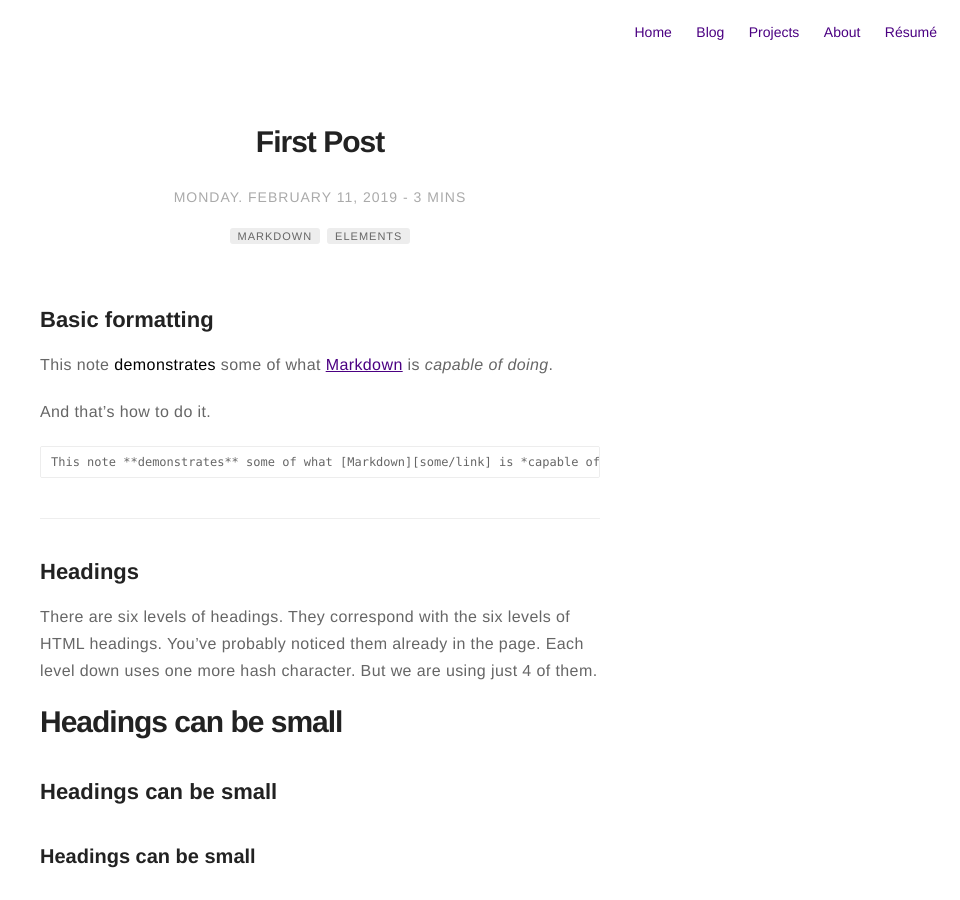
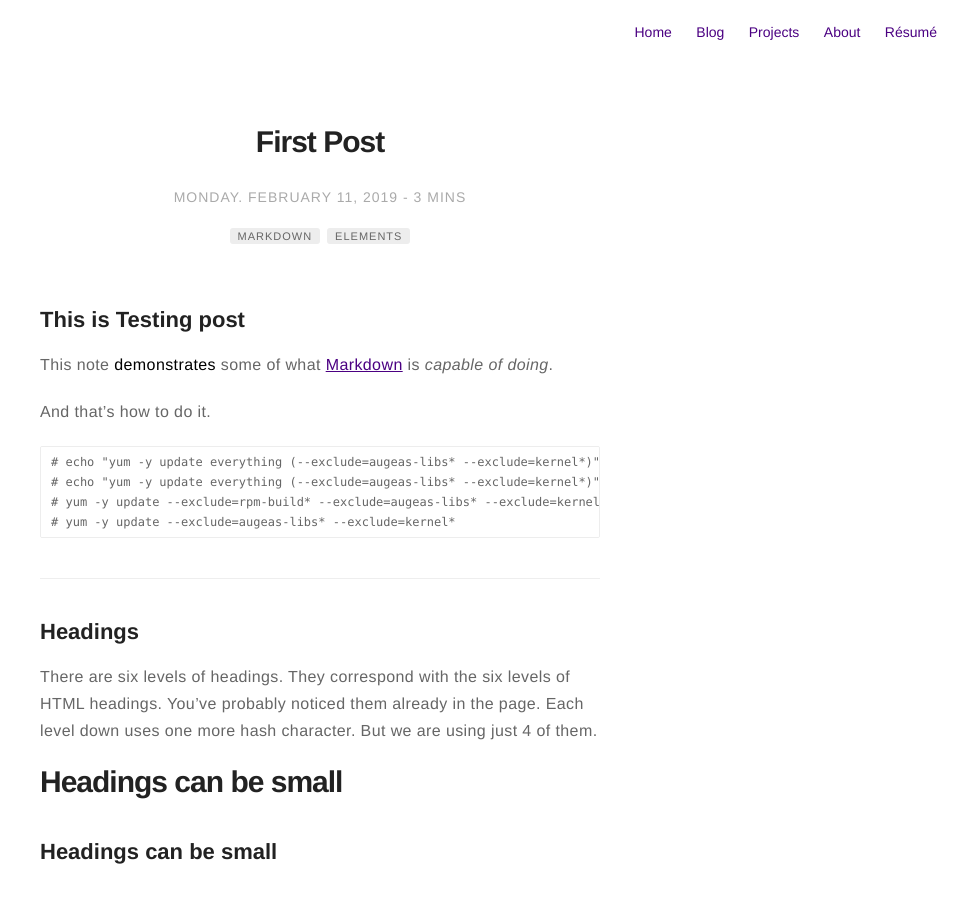
Before and after one commit to satishdotpatel/satishdotpatel, a Jekyll site: the page built from _posts/2019-02-11-First-Post.markdown, in a window 1280 px wide and 900 px high. Shown: the whole window, without its empty margins (320-1280 px from the left). Built offline with Jekyll 4.4.1, drawn with Linux system fonts in a browser that asks for light colours; comment, search, counter and statistics services are not loaded.

Commit message:
firstpost testing

```diff
--- a/_posts/2019-02-11-First-Post.markdown
+++ b/_posts/2019-02-11-First-Post.markdown
@@ -13,14 +13,17 @@ author: johndoe
 description: Markdown summary with different options
 ---
 
-## Basic formatting
+## This is Testing post
 
 This note **demonstrates** some of what [Markdown][1] is *capable of doing*.
 
 And that's how to do it.
 
 {% highlight html %}
-This note **demonstrates** some of what [Markdown][some/link] is *capable of doing*.
+# echo "yum -y update everything (--exclude=augeas-libs* --exclude=kernel*)"
+# echo "yum -y update everything (--exclude=augeas-libs* --exclude=kernel*)" >> $LOGFILE
+# yum -y update --exclude=rpm-build* --exclude=augeas-libs* --exclude=kernel*
+# yum -y update --exclude=augeas-libs* --exclude=kernel*
 {% endhighlight %}
 
 ---
```
